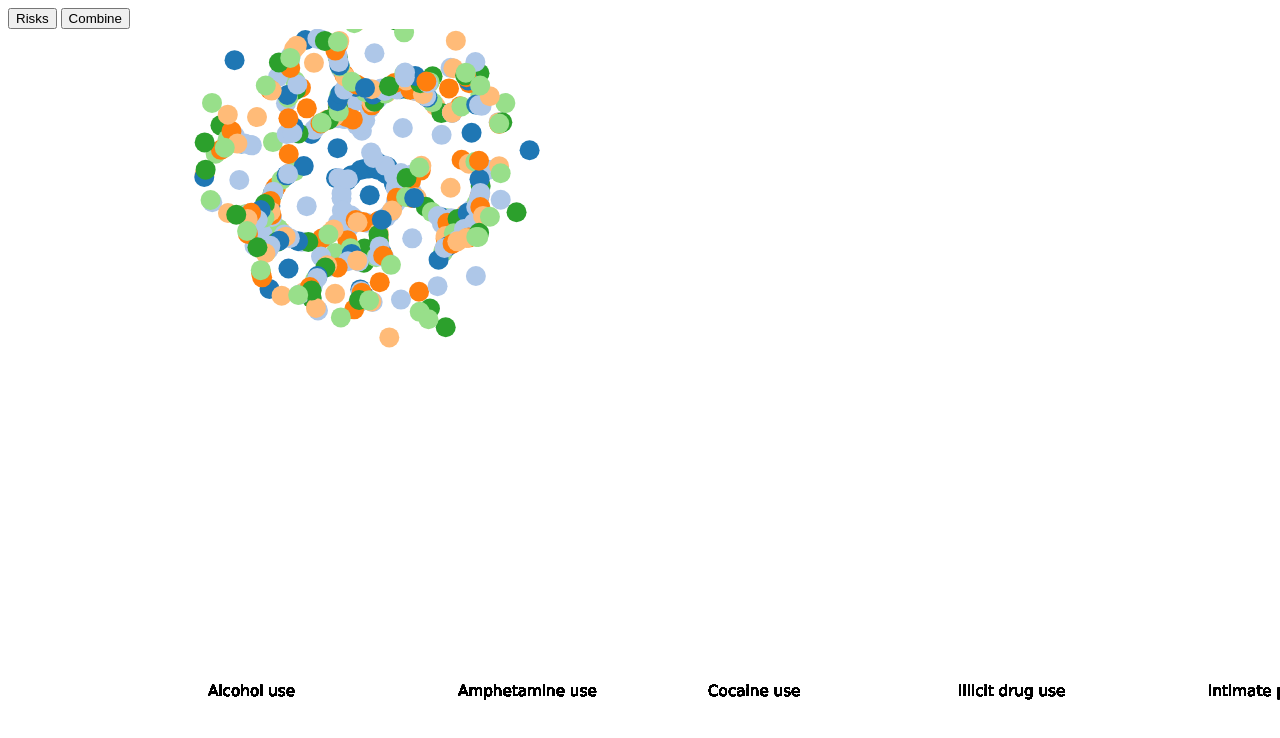
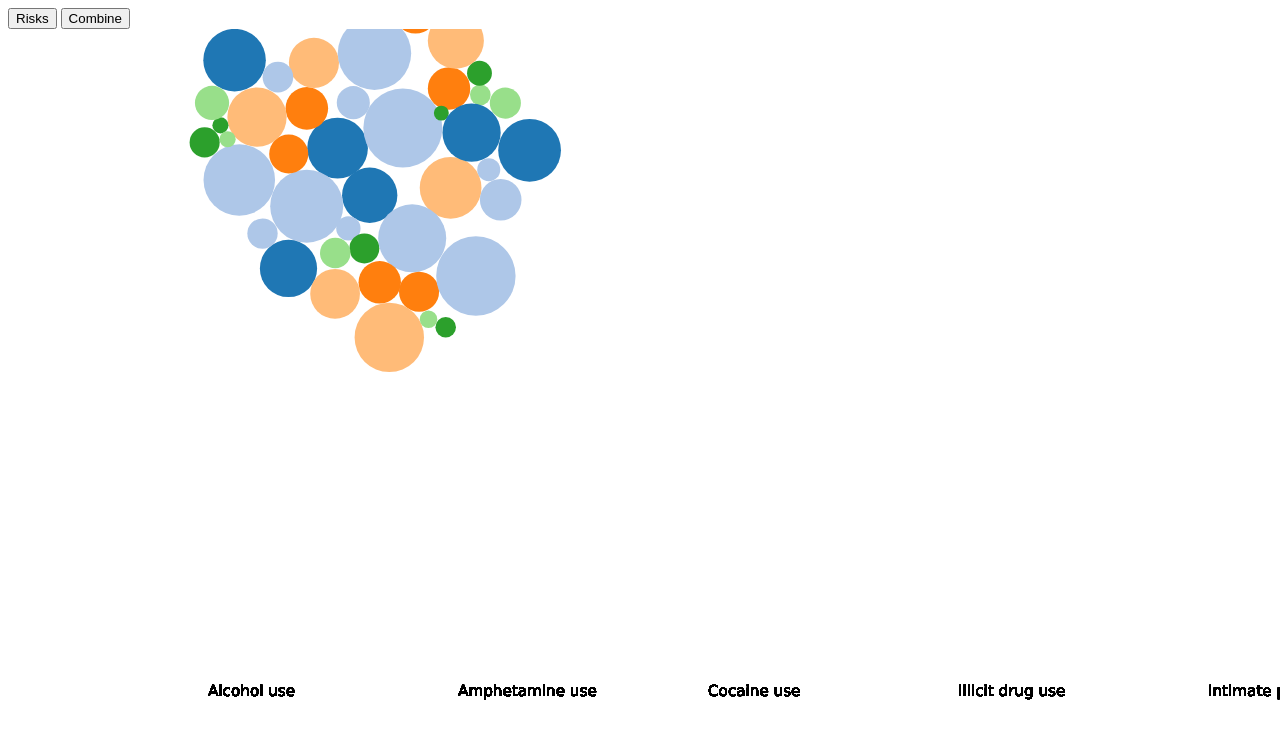
Before and after one commit to sgit0002/d3-project, a plain HTML site: page d3/index.html in a window 1280 px wide. Shown: the top 738 px of the page. Drawn offline with nearby package versions, Linux system fonts and the light colour scheme; animation ran at ten frames a second.

```diff
--- a/d3/suicide-bubbles.js
+++ b/d3/suicide-bubbles.js
@@ -69,7 +69,9 @@
         .data(datapoints)
         .enter().append("circle")
         .attr("class", "circles")
-        .attr("r", 10)
+        .attr("r", function(d){
+            return radiusScale(d.Self)
+        })
 
         .attr("fill", function(d) { return color(d.Risk); })
 
```
Also changed, not shown: d3/index.html (+0 -145 lines), 1 other file.
